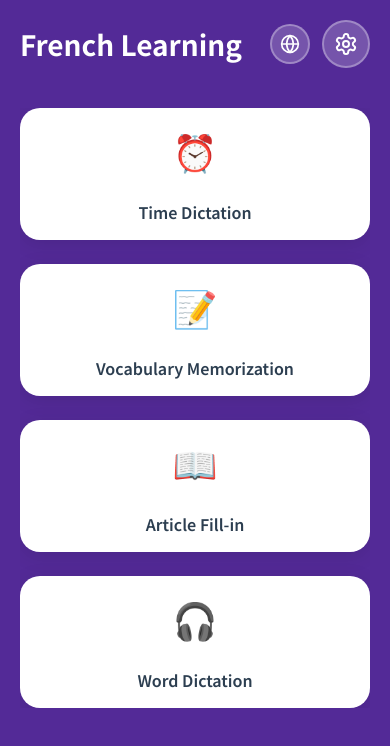
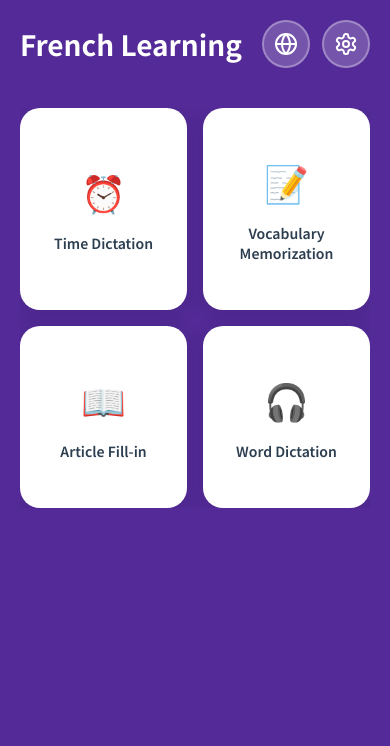
Before and after one commit to intJoon/FR, a React (Vite) app: page / in a window 390 px wide. Shown: the top 746 px of the page. Built offline with nearby package versions, Linux system fonts and the light colour scheme.

Commit message:
Remove mobile-specific media queries from CSS
Deleted @media queries targeting mobile breakpoints from multiple CSS files, simplifying styles and reducing device-specific overrides. Adjusted grid and spacing values in Home and VocabularyMemorization components for improved layout consistency.

```diff
--- a/src/App.css
+++ b/src/App.css
@@ -78,25 +78,3 @@ body {
   right: 0;
   bottom: 0;
 }
-
-@media (max-width: 768px) {
-  .app-game {
-    padding: 20px;
-  }
-}
-
-@media (max-width: 480px) {
-  .app-game {
-    padding: 20px;
-  }
-
-  body {
-    -webkit-tap-highlight-color: transparent;
-    -webkit-touch-callout: none;
-  }
-
-  button {
-    -webkit-tap-highlight-color: rgba(0, 0, 0, 0.1);
-    touch-action: manipulation;
-  }
-}
--- a/src/components/Home.css
+++ b/src/components/Home.css
@@ -66,11 +66,11 @@
 
 .concepts-grid {
   display: grid;
-  grid-template-columns: repeat(auto-fit, minmax(200px, 1fr));
-  gap: 24px;
+  grid-template-columns: repeat(auto-fit, minmax(140px, 1fr));
+  gap: 16px;
   max-width: 600px;
   margin: 0 auto;
-  height: 600px;
+  height: 400px;
   overflow-y: auto;
   overflow-x: hidden;
   -webkit-overflow-scrolling: touch;
@@ -79,7 +79,7 @@
 .concept-card {
   background: white;
   border-radius: 20px;
-  padding: 32px;
+  padding: 20px;
   border: none;
   cursor: pointer;
   transition: all 0.3s;
@@ -88,7 +88,7 @@
   flex-direction: column;
   align-items: center;
   justify-content: center;
-  gap: 16px;
+  gap: 12px;
   position: relative;
   overflow: hidden;
   text-align: center;
@@ -128,11 +128,11 @@
 
 .concept-icon {
   font-size: 36px;
-  margin-bottom: 8px;
+  margin-bottom: 4px;
 }
 
 .concept-title {
-  font-size: 16px;
+  font-size: 14px;
   font-weight: 600;
   color: #2c3e50;
   text-align: center;
--- a/src/components/LanguageSelector.css
+++ b/src/components/LanguageSelector.css
@@ -103,24 +103,3 @@
 .language-option.active:active {
   background: #2980b9;
 }
-
-@media (max-width: 768px) {
-  .language-icon-button {
-    width: 40px;
-    height: 40px;
-  }
-
-  .language-icon-button svg {
-    width: 20px;
-    height: 20px;
-  }
-
-  .language-selector-dropdown {
-    min-width: 100px;
-  }
-
-  .language-option {
-    padding: 10px 16px;
-    font-size: 14px;
-  }
-}
--- a/src/components/concepts/ArticleFill.css
+++ b/src/components/concepts/ArticleFill.css
@@ -116,23 +116,3 @@
   background: #f8d7da;
   color: #721c24;
 }
-
-@media (max-width: 768px) {
-  .sentence-display {
-    font-size: 16px;
-    padding: 16px;
-    line-height: 1.6;
-  }
-
-  .article-input {
-    font-size: 16px;
-    padding: 8px 10px;
-    min-height: 44px;
-  }
-
-  .next-button {
-    padding: 12px 24px;
-    font-size: 14px;
-    min-height: 44px;
-  }
-}
--- a/src/components/concepts/TimeDictation.css
+++ b/src/components/concepts/TimeDictation.css
@@ -65,18 +65,3 @@
   background: #229954;
   transform: translateY(-1px);
 }
-
-@media (max-width: 768px) {
-  .time-input {
-    font-size: 28px;
-    width: 150px;
-    padding: 14px 16px;
-    letter-spacing: 4px;
-  }
-
-  .next-button {
-    padding: 12px 24px;
-    font-size: 14px;
-    min-height: 44px;
-  }
-}
--- a/src/components/concepts/VocabularyMemorization.css
+++ b/src/components/concepts/VocabularyMemorization.css
@@ -8,8 +8,8 @@
 
 .vocabulary-inputs {
   display: grid;
-  grid-template-columns: repeat(auto-fill, minmax(150px, 1fr));
-  gap: 16px;
+  grid-template-columns: repeat(auto-fill, minmax(120px, 1fr));
+  gap: 12px;
   width: 100%;
 }
 
@@ -83,22 +83,3 @@
   background: #229954;
   transform: translateY(-1px);
 }
-
-@media (max-width: 768px) {
-  .vocabulary-inputs {
-    grid-template-columns: repeat(auto-fill, minmax(120px, 1fr));
-    gap: 12px;
-  }
-
-  .vocabulary-input {
-    font-size: 16px;
-    padding: 10px;
-    min-height: 44px;
-  }
-
-  .next-button {
-    padding: 12px 24px;
-    font-size: 14px;
-    min-height: 44px;
-  }
-}
--- a/src/components/concepts/WordDictation.css
+++ b/src/components/concepts/WordDictation.css
@@ -112,24 +112,3 @@
   background: #f8d7da;
   color: #721c24;
 }
-
-@media (max-width: 768px) {
-  .sentence-display {
-    font-size: 16px;
-    padding: 16px;
-    line-height: 1.6;
-  }
-
-  .word-input {
-    font-size: 16px;
-    padding: 8px 10px;
-    min-width: 60px;
-    min-height: 44px;
-  }
-
-  .next-button {
-    padding: 12px 24px;
-    font-size: 14px;
-    min-height: 44px;
-  }
-}
```
